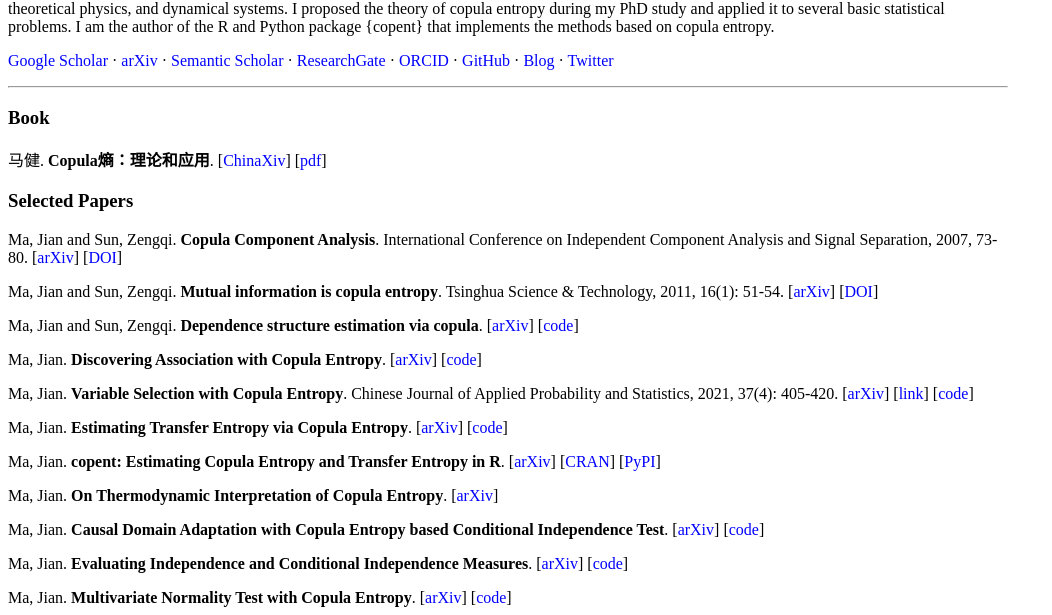
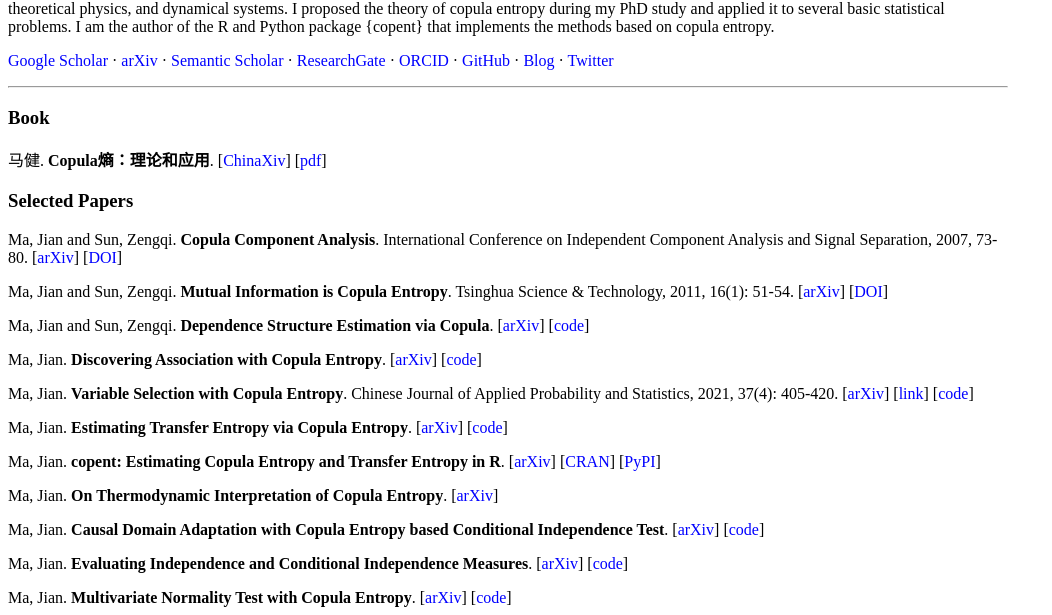
Before and after one commit to majianthu/majianthu.github.io, a plain HTML site: page index.html in a window 1280 px wide. Shown: the part 185-800 px from the top of the page, without its empty margins (0-1052 px from the left). Drawn offline with Linux system fonts and the light colour scheme.

Commit message:
Update index.html

```diff
--- a/index.html
+++ b/index.html
@@ -67,8 +67,8 @@ I got my PhD in computer science from Tsinghua University in 2009. My research i
   <p>马健. <strong>Copula熵：理论和应用</strong>. [<a href="http://chinaxiv.org/abs/202105.00070">ChinaXiv</a>] [<a href="/ce-survey.pdf">pdf</a>]</p>
 <h3>Selected Papers</h3>
   <p>Ma, Jian and Sun, Zengqi. <strong>Copula Component Analysis</strong>. International Conference on Independent Component Analysis and Signal Separation, 2007, 73-80. [<a href="https://arxiv.org/abs/cs/0703095">arXiv</a>] [<a href="https://doi.org/10.1007/978-3-540-74494-8_10">DOI</a>]</p>
-  <p>Ma, Jian and Sun, Zengqi. <strong>Mutual information is copula entropy</strong>. Tsinghua Science &amp; Technology, 2011, 16(1): 51-54. [<a href="https://arxiv.org/abs/0808.0845">arXiv</a>] [<a href="https://doi.org/10.1016/S1007-0214(11)70008-6">DOI</a>]</p>
-  <p>Ma, Jian and Sun, Zengqi. <strong>Dependence structure estimation via copula</strong>. [<a href="https://arxiv.org/abs/0804.4451">arXiv</a>] [<a href="https://github.com/majianthu/dse">code</a>]</p>
+  <p>Ma, Jian and Sun, Zengqi. <strong>Mutual Information is Copula Entropy</strong>. Tsinghua Science &amp; Technology, 2011, 16(1): 51-54. [<a href="https://arxiv.org/abs/0808.0845">arXiv</a>] [<a href="https://doi.org/10.1016/S1007-0214(11)70008-6">DOI</a>]</p>
+  <p>Ma, Jian and Sun, Zengqi. <strong>Dependence Structure Estimation via Copula</strong>. [<a href="https://arxiv.org/abs/0804.4451">arXiv</a>] [<a href="https://github.com/majianthu/dse">code</a>]</p>
   <p>Ma, Jian. <strong>Discovering Association with Copula Entropy</strong>. [<a href="https://arxiv.org/abs/1907.12268">arXiv</a>] [<a href="https://github.com/majianthu/nhanes">code</a>]</p>
   <p>Ma, Jian. <strong>Variable Selection with Copula Entropy</strong>. Chinese Journal of Applied Probability and Statistics, 2021, 37(4): 405-420. [<a href="https://arxiv.org/abs/1910.12389">arXiv</a>] [<a href="https://aps.ecnu.edu.cn/article/doi/10.3969/j.issn.1001-4268.2021.04.006">link</a>] [<a href="https://github.com/majianthu/aps2020">code</a>] </p>
   <p>Ma, Jian. <strong>Estimating Transfer Entropy via Copula Entropy</strong>. [<a href="https://arxiv.org/abs/1910.04375">arXiv</a>] [<a href="https://github.com/majianthu/transferentropy">code</a>]</p>
```
